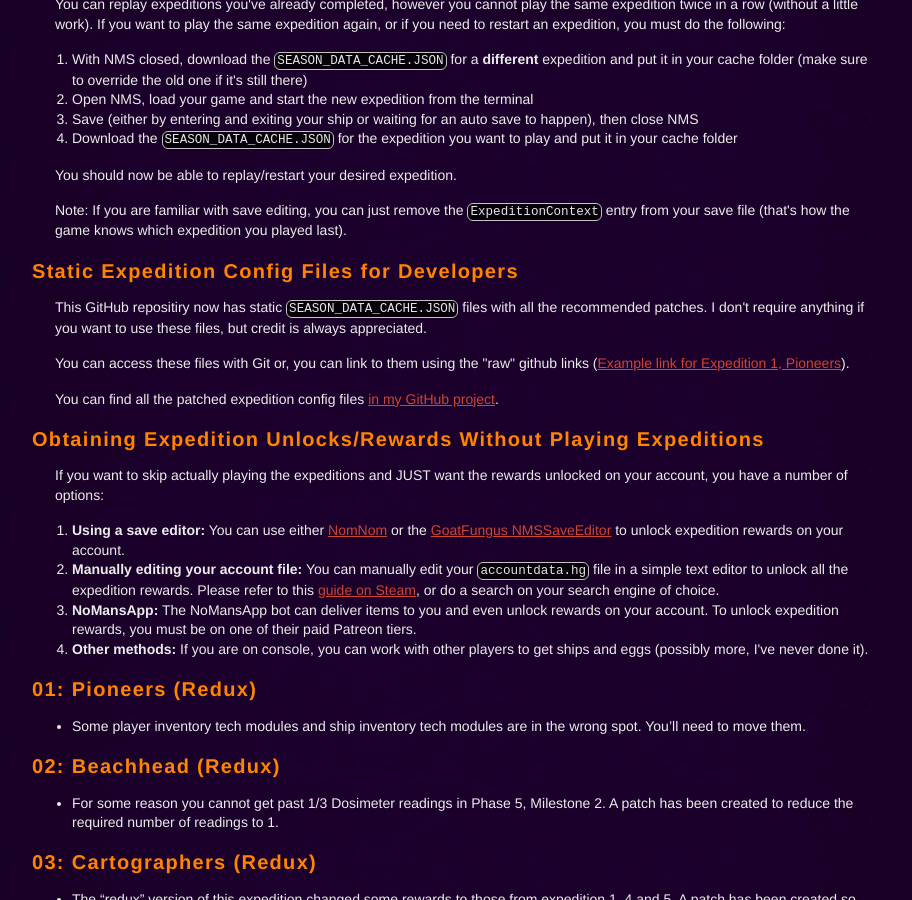
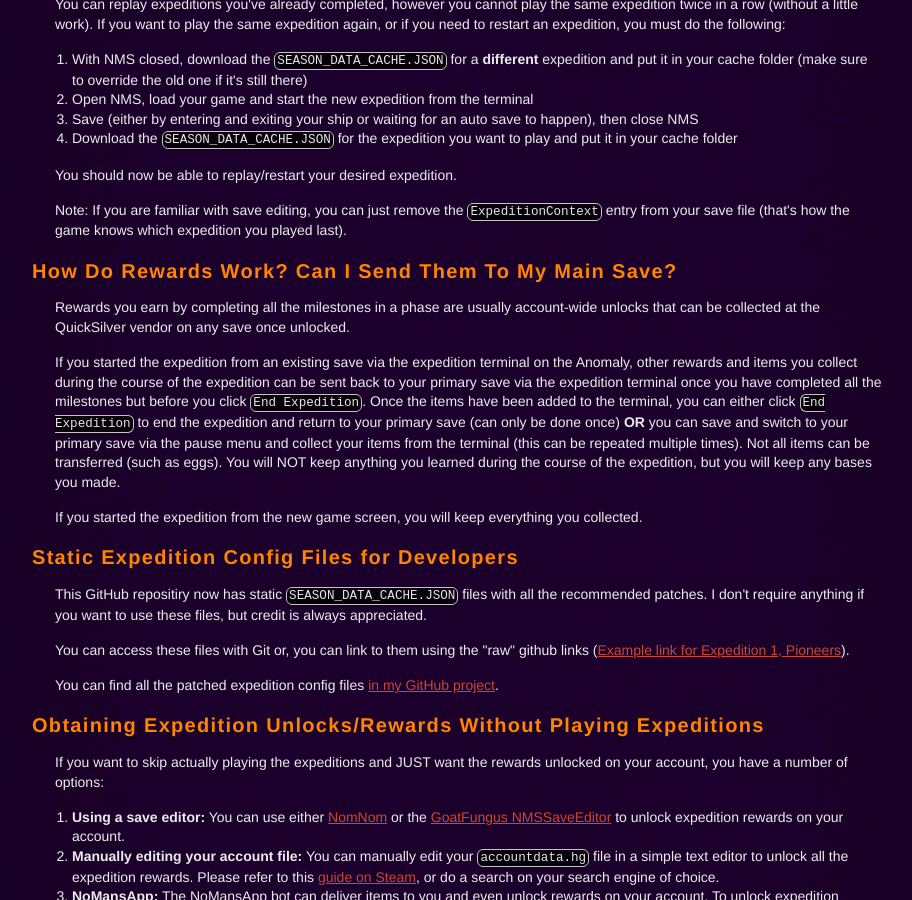
Before and after one commit to cwmonkey/nms-expeditions, a Jekyll site: the page built from index.html, in a window 1280 px wide and 900 px high, scrolled down 1570 px. Shown: the whole window, without its empty margins (183-1095 px from the left). Built offline with Jekyll 4.4.1, drawn with Linux system fonts in a browser that asks for light colours; some web fonts are replaced.

Commit message:
Adding section explaining how rewards work
Closes #85

```diff
--- a/index.html
+++ b/index.html
@@ -424,6 +424,14 @@ body_class: page_index
       <p>Note: If you are familiar with save editing, you can just remove the <code>ExpeditionContext</code> entry from your save file (that's how the game knows which expedition you played last).</p>
     </section>
 
+    <section id="expedition_notes_rewards">
+      <h3><a href="#expedition_notes_rewards">How Do Rewards Work? Can I Send Them To My Main Save?</a></h3>
+
+      <p>Rewards you earn by completing all the milestones in a phase are usually account-wide unlocks that can be collected at the QuickSilver vendor on any save once unlocked.</p>
+      <p>If you started the expedition from an existing save via the expedition terminal on the Anomaly, other rewards and items you collect during the course of the expedition can be sent back to your primary save via the expedition terminal once you have completed all the milestones but before you click <code>End Expedition</code>. Once the items have been added to the terminal, you can either click <code>End Expedition</code> to end the expedition and return to your primary save (can only be done once) <strong>OR</strong> you can save and switch to your primary save via the pause menu and collect your items from the terminal (this can be repeated multiple times). Not all items can be transferred (such as eggs). You will NOT keep anything you learned during the course of the expedition, but you will keep any bases you made.</p>
+      <p>If you started the expedition from the new game screen, you will keep everything you collected.</p>
+    </section>
+
     <section id="expedition_notes_static_files">
       <h3><a href="#expedition_notes_static_files">Static Expedition Config Files for Developers</a></h3>
 
```
